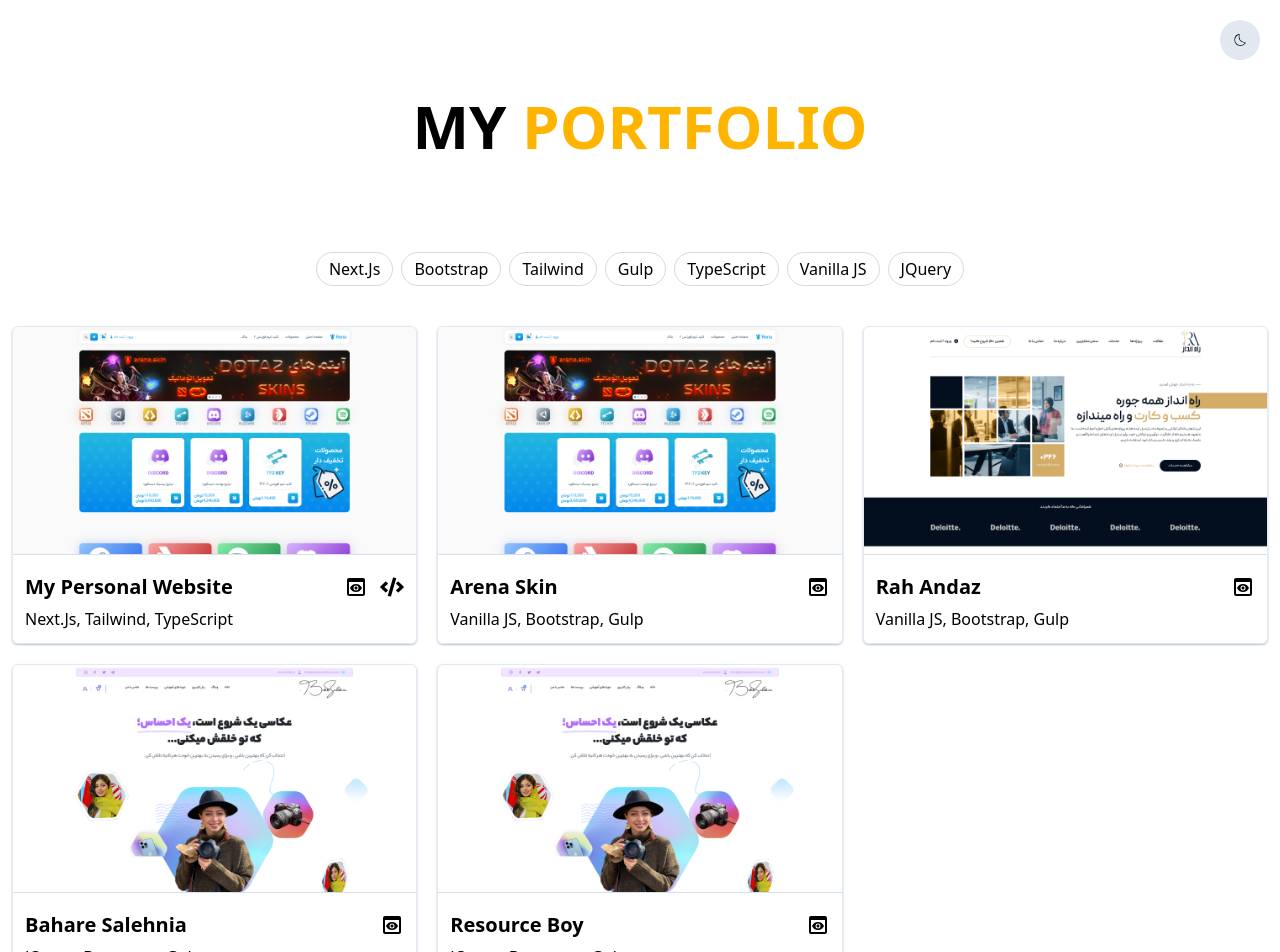
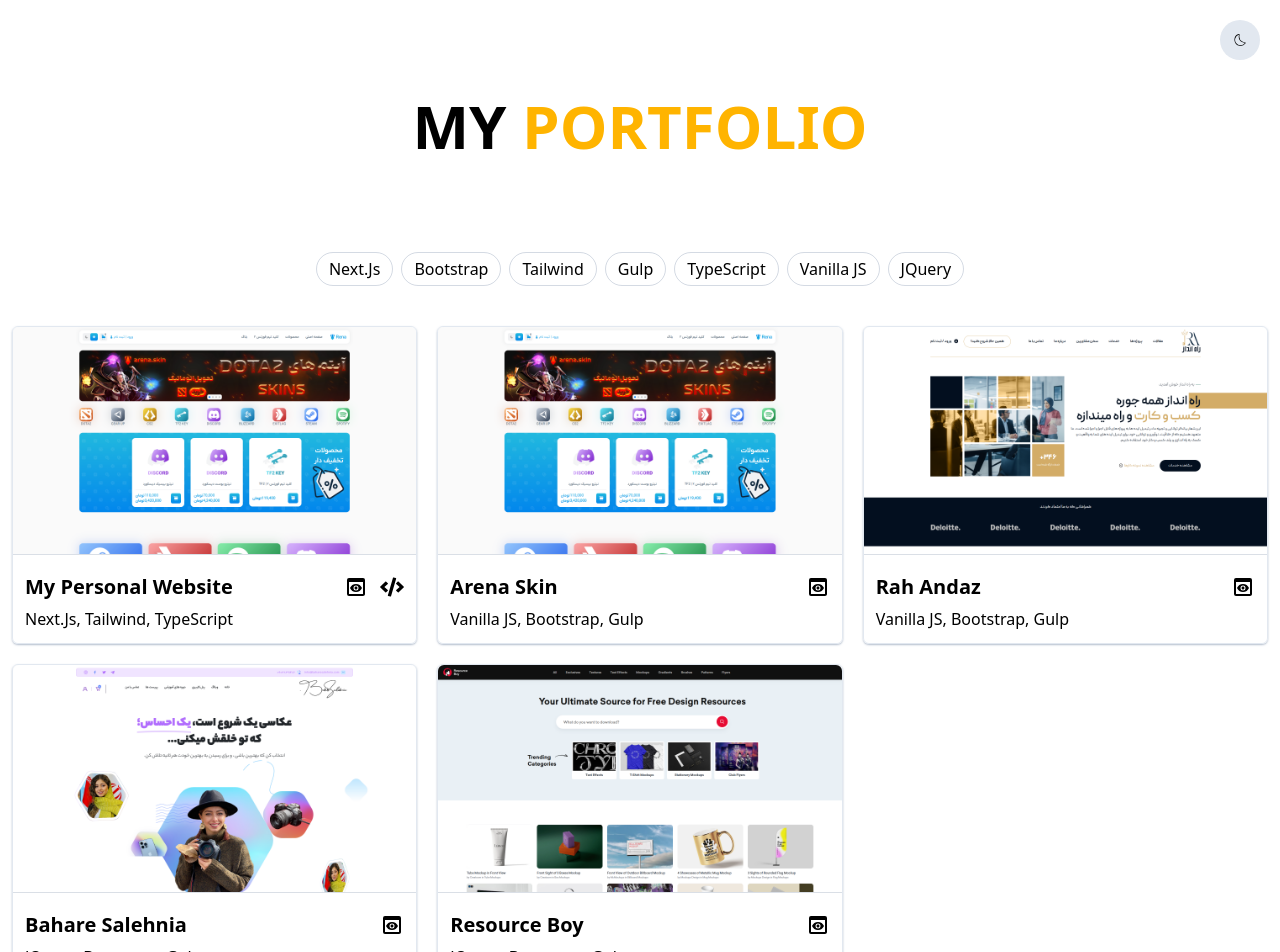
Before and after one commit to Itshossein128/personal-website, a Next.js app: page /portfolio in a window 1280 px wide. Shown: the top 952 px of the page. Built offline with nearby package versions, Linux system fonts and the light colour scheme.

Commit message:
fixed resourceboy's thumb

```diff
--- a/src/app/portfolio/page.tsx
+++ b/src/app/portfolio/page.tsx
@@ -89,7 +89,7 @@ const portfoliosData: Tportfolio[] = [
   },
   {
     title: "Resource Boy",
-    imageUrl: "/baharesalehnia.png",
+    imageUrl: "/resourceboy.png",
     id: 5,
     href: "https://resourceboy.com/",
     repo: undefined,
```
Also changed, not shown: public/resourceboy.png (added).
